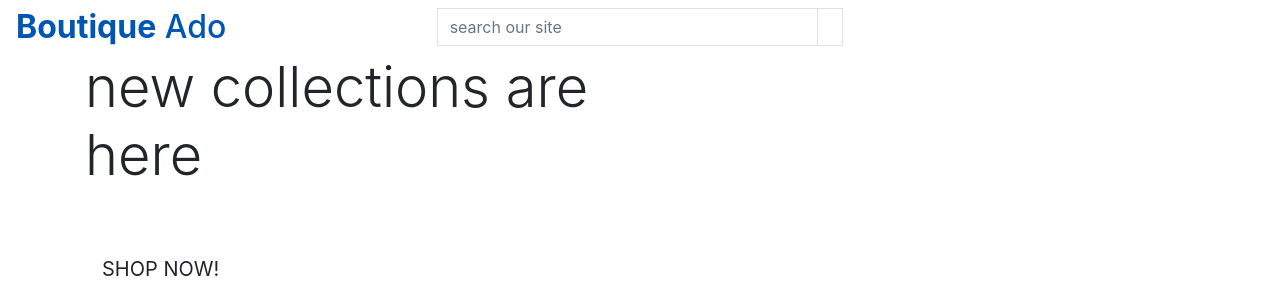
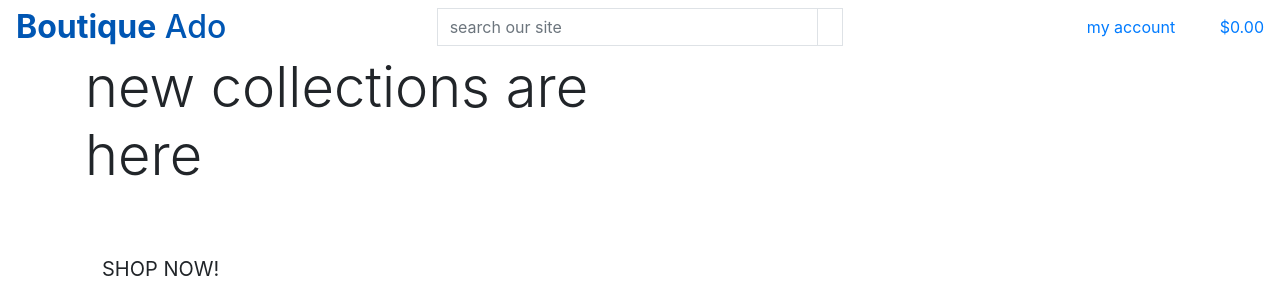
Before and after one commit to ZheikoN/django_ecommerce, a Django app: page / in a window 1280 px wide. Shown: the top 300 px of the page. Run offline with Django 3.2, Linux system fonts and the light colour scheme.

Commit message:
add main page header

```diff
--- a/templates/base.html
+++ b/templates/base.html
@@ -65,8 +65,42 @@
       </div>
       <div class="col-12 col-lg-4 my-auto py-1 py-lg-0">
         <ul class="list-inline list-unstyled text-center text-lg-right my-0">
-          <li class="list-inline-item dropdown"></li>
-          <li class="list-inline-item"></li>
+          <li class="list-inline-item dropdown">
+            <a href="#" class="text-black nav-link" id="user-options" data-toggle="dropdown" aria-haspopup="true" aria-expanded="false">
+              <div class="text-center">
+                <div>
+                  <i class="fas fa-user fa-lg"></i>
+                </div>
+                <p class="my-0">my account</p>
+              </div>
+            </a>
+            <div class="dropdown-menu border-0" aria-labelledby="user-options">
+              {% if request.user.is_authenticated %}
+                {% if request.user.is_superuser %}
+                  <a href="#" class="dropdown-item">My Profile</a>
+                {% endif %}
+                  <a href="{% url 'account_logout' %}" class="dropdown-item">Logout</a>
+                {% else %}
+                  <a href="{% url 'account_signup' %}" class="dropdown-item">register</a>
+                  <a href="{% url 'account_login' %}" class="dropdown-item">Login</a>
+                {% endif %}
+            </div>
+          </li>
+          <li class="list-inline-item">
+            <a href="#" class="{% if grand_total %}text-info font-weight-bold{% else %}text-black{% endif %} nav-link">
+              <div class="text-center">
+                <div><i class="fas fa-shopping-bag fa-lg"></i></div>
+                <p class="my-0">
+                  {% if grand_total %}
+                      ${{ grand_total|floatformat:2 }}
+                  {% else %}
+                      $0.00
+                  {% endif %}
+                </p>
+              </div>
+            </a>
+
+          </li>
         </ul>
       </div>
     </div>
```
